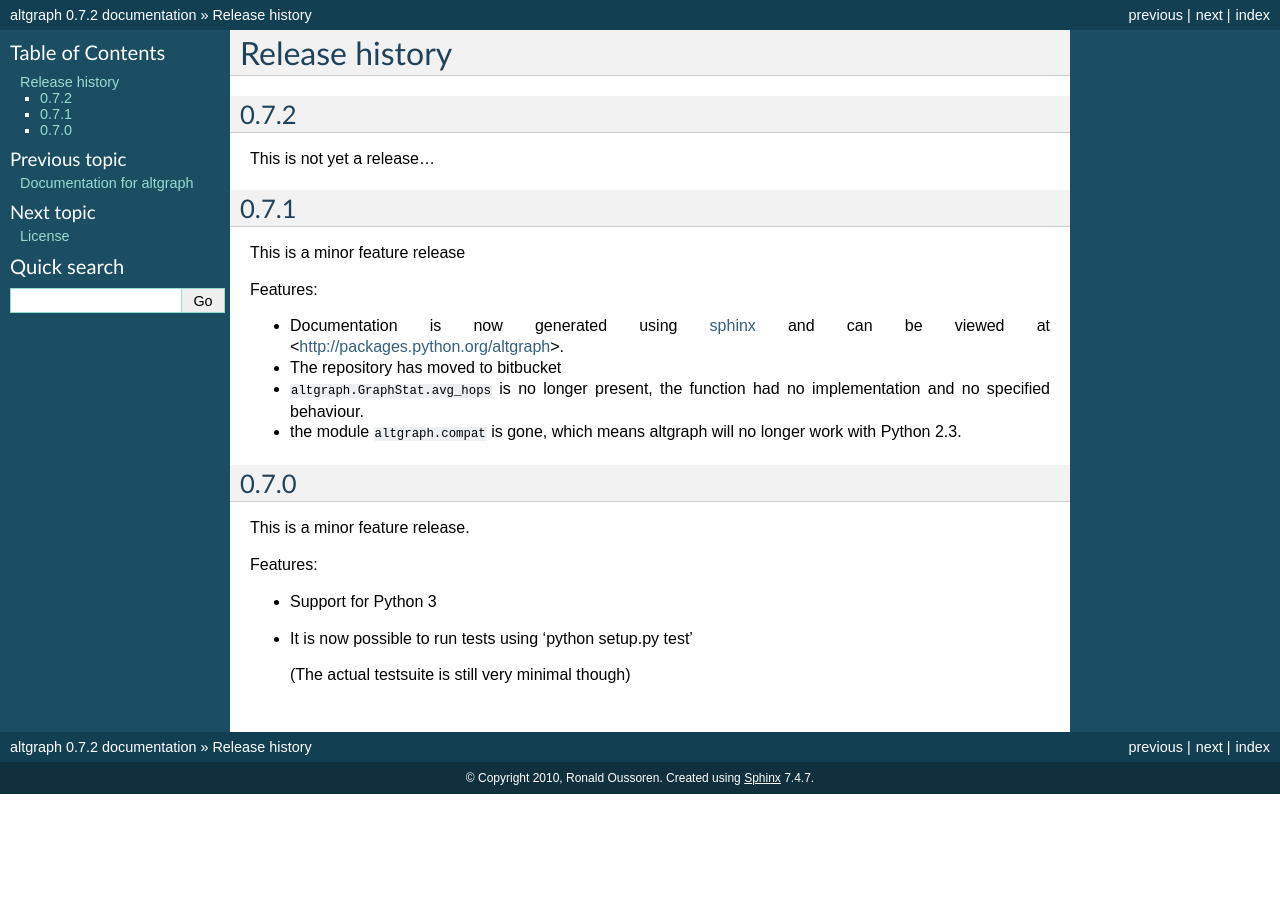
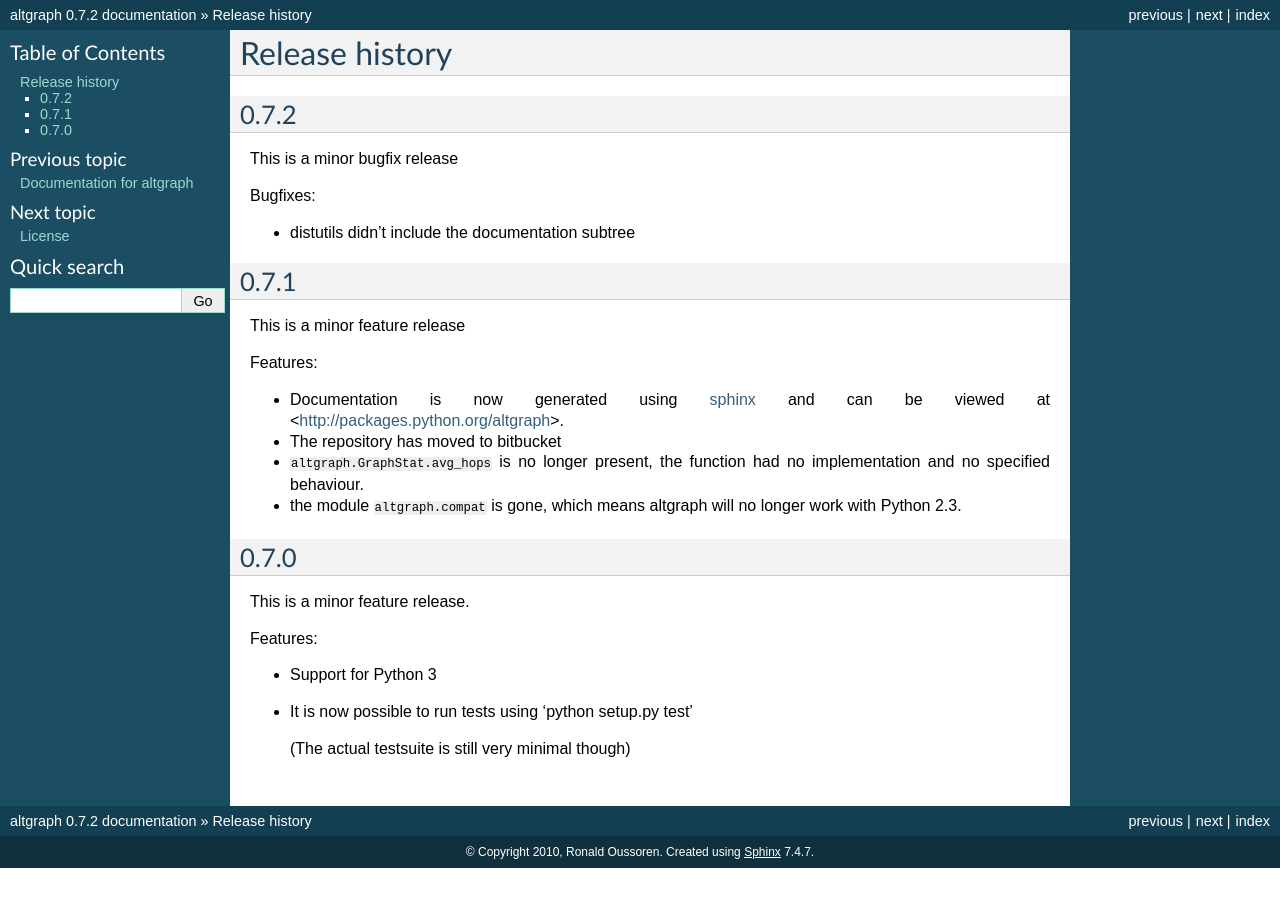
Before and after one commit to ronaldoussoren/altgraph, a Sphinx documentation site: the page built from doc/changelog.rst, in a window 1280 px wide. Built offline with Sphinx 7.4.7, drawn with Linux system fonts in a browser that asks for light colours.

```diff
--- a/doc/changelog.rst
+++ b/doc/changelog.rst
@@ -4,7 +4,11 @@
 0.7.2
 -----
 
-This is not yet a release...
+This is a minor bugfix release
+
+Bugfixes:
+
+- distutils didn't include the documentation subtree
 
 0.7.1
 -----
```
Also changed, not shown: 1 other file.
